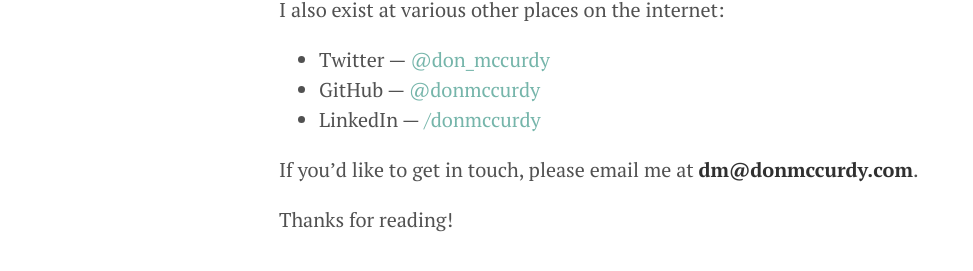
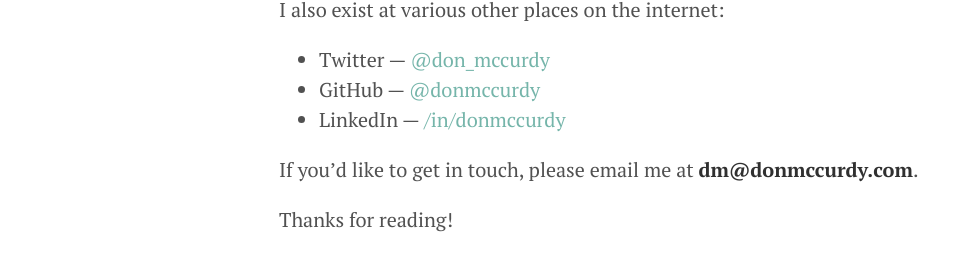
Before and after one commit to donmccurdy/blog, a Jekyll site: the page built from about.md, in a window 1280 px wide. Shown: the part 277-548 px from the top of the page, without its empty margins (1-974 px from the left). Built offline with Jekyll 4.4.1, drawn with Linux system fonts in a browser that asks for light colours; Markdown is read by kramdown in place of the engine named in the settings.

```diff
--- a/about.md
+++ b/about.md
@@ -9,7 +9,7 @@ I also exist at various other places on the internet:
 
 * Twitter — [@don_mccurdy](https://twitter.com/don_mccurdy)
 * GitHub — [@donmccurdy](https://github.com/donmccurdy)
-* LinkedIn — [/donmccurdy](https://www.linkedin.com/in/donmccurdy)
+* LinkedIn — [/in/donmccurdy](https://www.linkedin.com/in/donmccurdy)
 
 If you'd like to get in touch, please email me at **dm@donmccurdy.com**.
 
```
